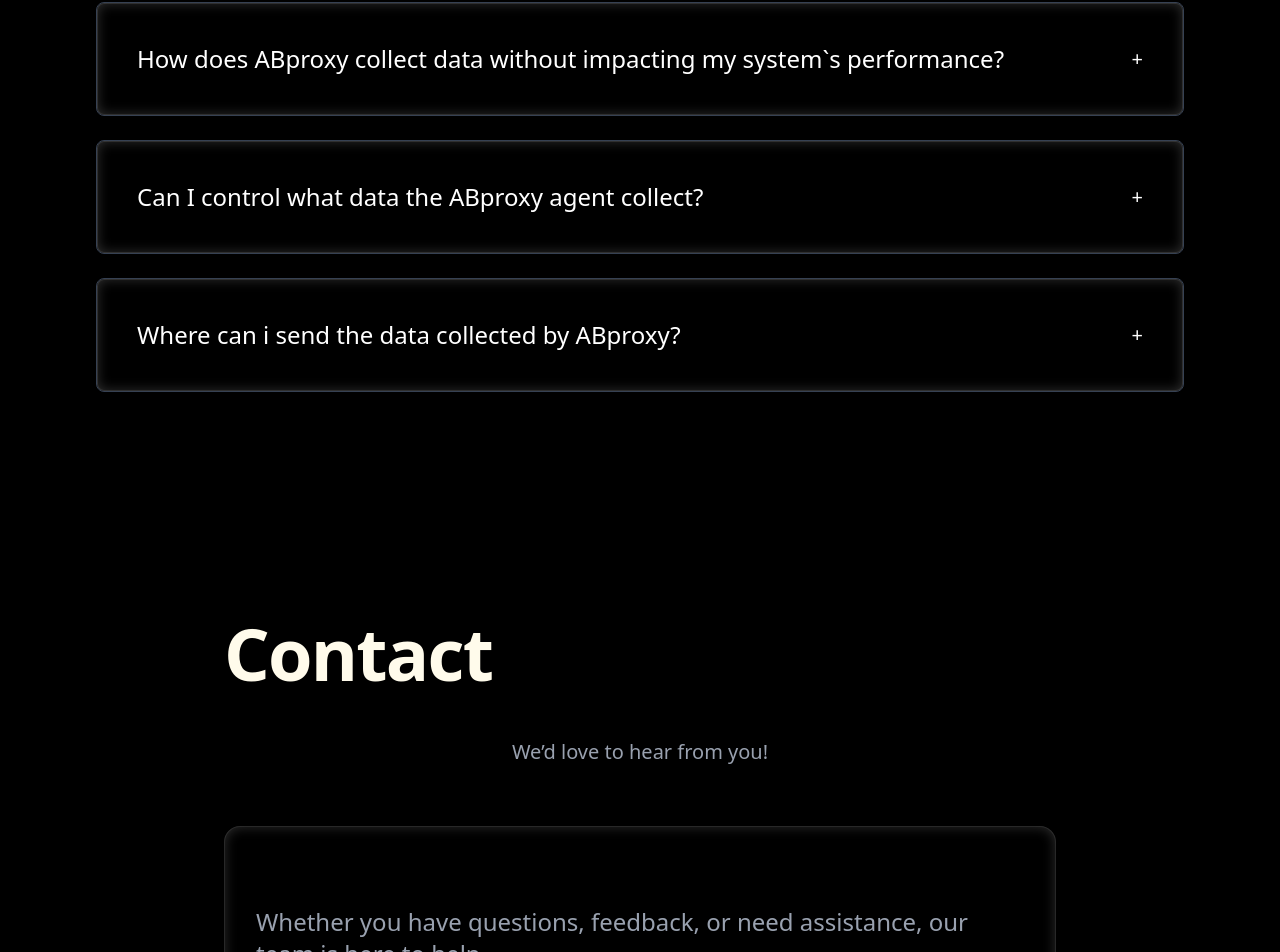
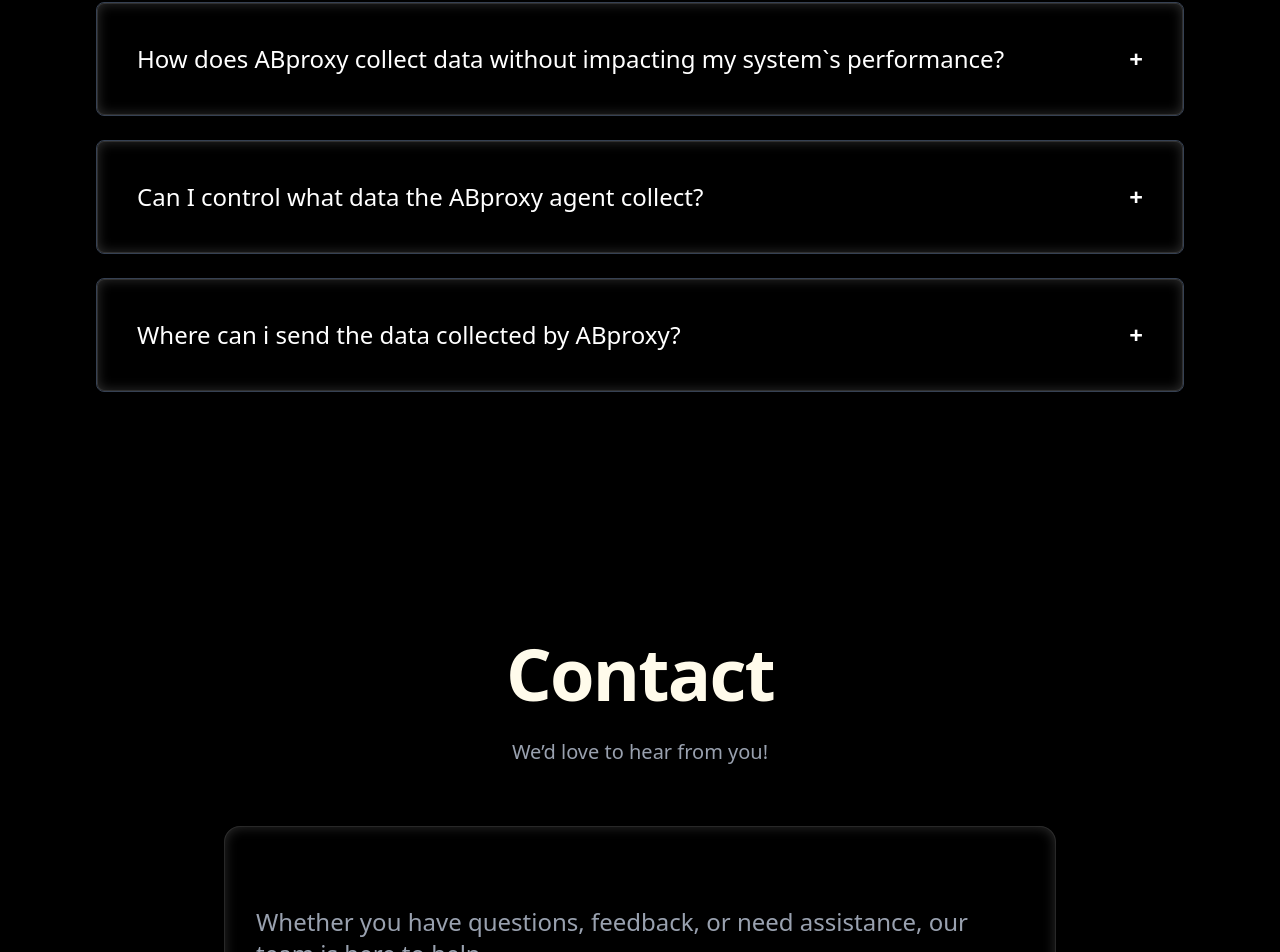
Before and after one commit to M-UsmanAli/ABproxy, a React (Vite) app: page / in a window 1280 px wide. Shown: the part 4839-5791 px from the top of the page. Built offline with nearby package versions, Linux system fonts and the light colour scheme.

Commit message:
making the contact right

```diff
--- a/src/components/Faqs.jsx
+++ b/src/components/Faqs.jsx
@@ -23,7 +23,7 @@
               className="flex justify-between items-center w-full text-left  cursor-pointer"
             >
               <span className="text-2xl font-medium">{faq.question}</span>
-              <span className="text-xl">
+              <span className="text-2xl font-extrabold">
                 {activeIndex === index ? "-" : "+"}
               </span>
             </button>
--- a/src/components/Heading.jsx
+++ b/src/components/Heading.jsx
@@ -1,15 +1,9 @@
-import { motion } from "framer-motion";
 
 const Heading = ({ data }) => {
   return (
-    <motion.h1
-      initial={{ opacity: 0, y: 40 }}
-      animate={{ opacity: 1, y: 0 }}
-      transition={{ duration: 1.8, ease: "easeOut" }}
-      className="text-3xl sm:text-4xl md:text-5xl lg:text-6xl xl:text-7xl font-semibold leading-tight tracking-tight mb-5 font-Headings text-center sm:text-left"
-    >
+    <h1 className="text-3xl sm:text-4xl md:text-5xl lg:text-6xl xl:text-7xl font-semibold leading-tight tracking-tight mb-5 font-Headings text-center sm:text-left">
       {data}
-    </motion.h1>
+    </h1>
   );
 };
 
--- a/src/sections/Contact.jsx
+++ b/src/sections/Contact.jsx
@@ -25,11 +25,12 @@
       className="w-full  min-h-screen flex flex-col text-center px-6 sm:px-10 lg:px-40 py-28"
       id="contact"
     >
-      <div className="justify-center text-center">
+
+
+
+
+      <div className="flex flex-col justify-center text-center items-center mt-5">
         <Heading data="Contact" />
-      </div>
-
-      <div className="flex justify-center text-center items-center mt-5">
         <Paragraph data="We’d love to hear from you!" />
       </div>
       <form
```
